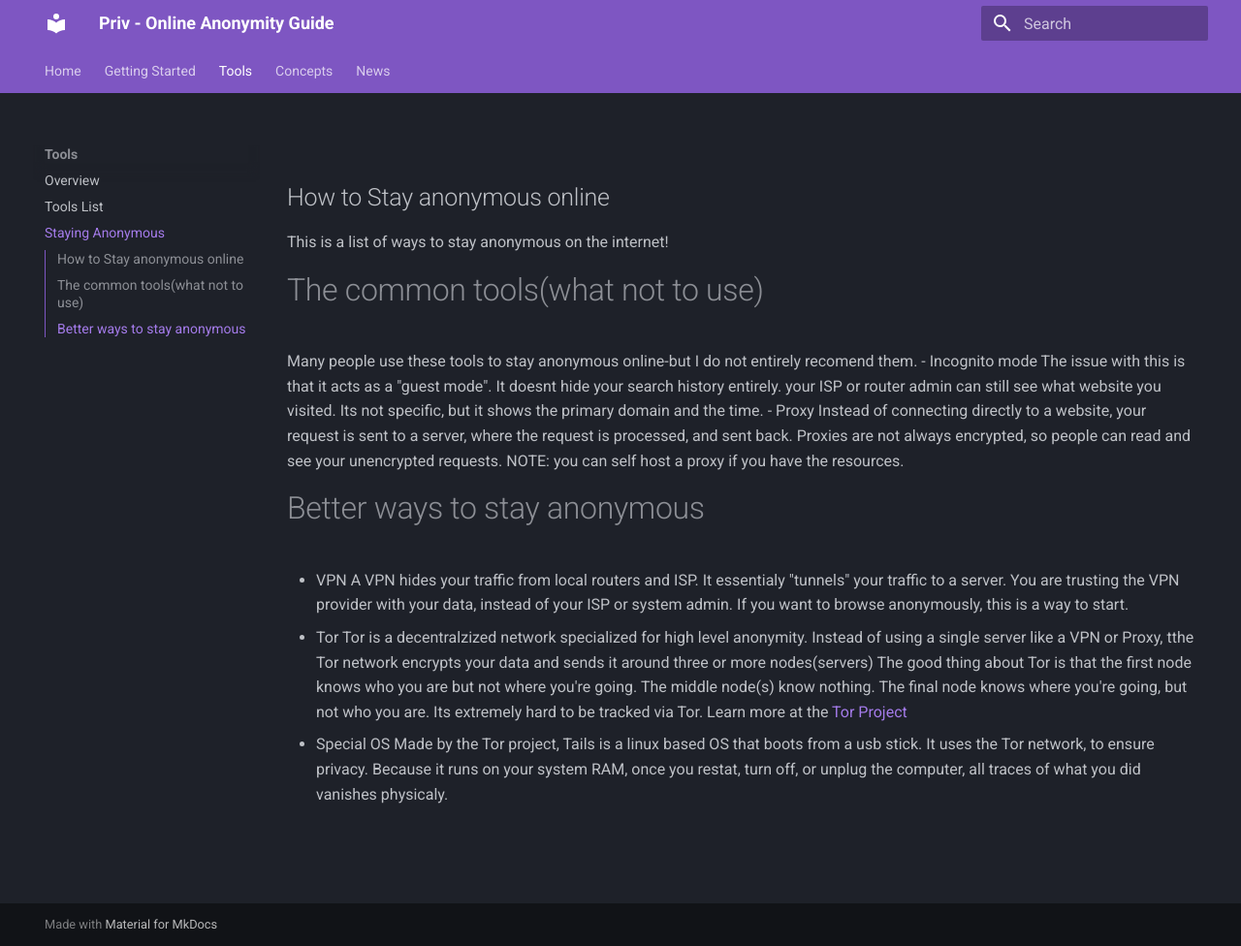
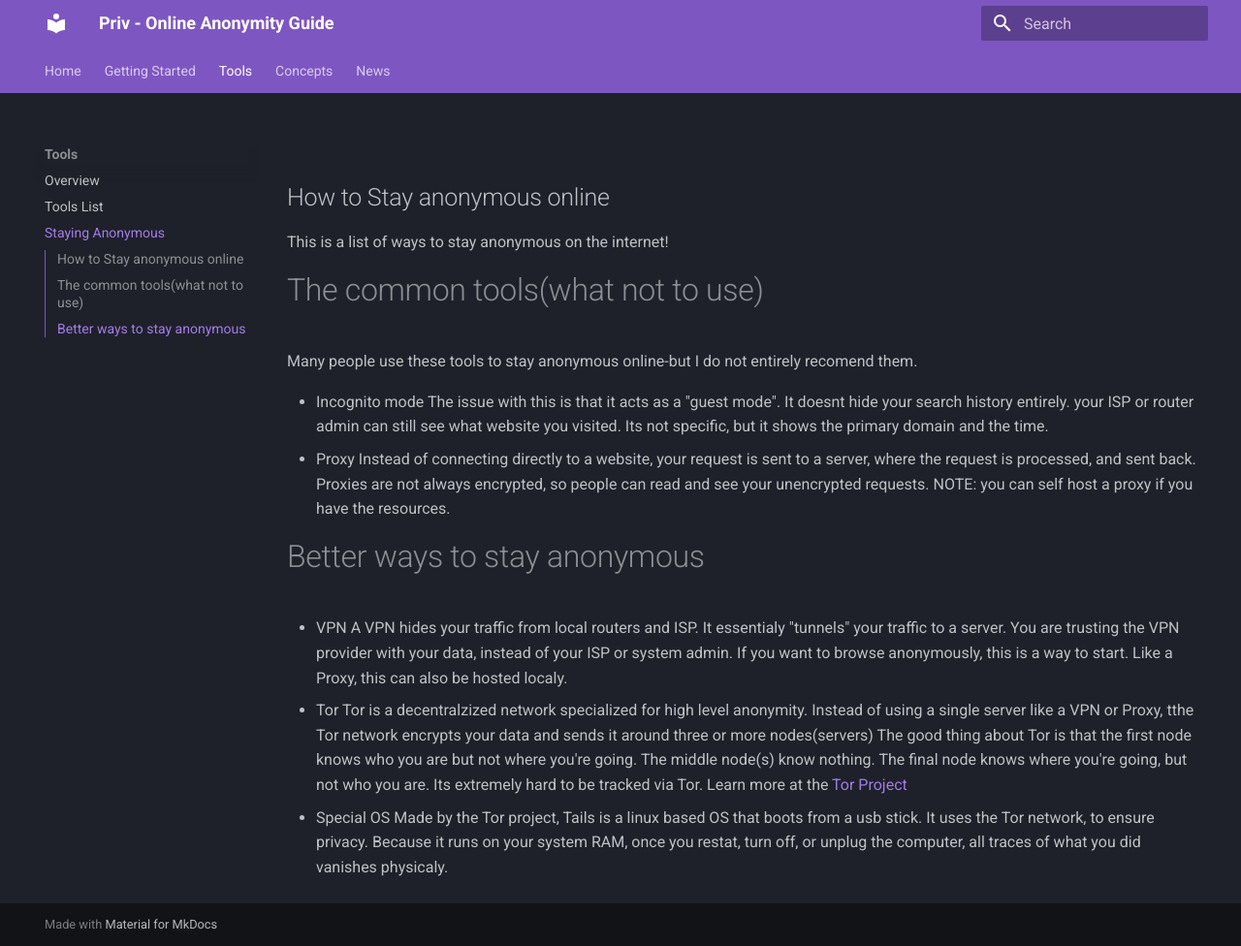
Before and after one commit to ducky955/priv, an MkDocs documentation site: the page built from docs/tools/anonymity.md, in a window 1280 px wide and 976 px high. Shown: the whole window at 97% size. Built offline with MkDocs 1.6.1 and Material for MkDocs 9.7.7, drawn with Linux system fonts in a browser that asks for light colours; plug-ins that fetch from the network failed and are left out.

Commit message:
Update anonymity.md

```diff
--- a/docs/tools/anonymity.md
+++ b/docs/tools/anonymity.md
@@ -2,7 +2,9 @@
 This is a list of ways to stay anonymous on the internet!
 
 # The common tools(what not to use)
+
 Many people use these tools to stay anonymous online-but I do not entirely recomend them.
+
 - Incognito mode
 The issue with this is that it acts as a "guest mode". It doesnt hide your search history entirely. your ISP or router admin can still see what website you visited. Its not specific, but it shows the primary domain and the time.
 - Proxy
@@ -10,7 +12,7 @@ Instead of connecting directly to a website, your request is sent to a server, w
 
 # Better ways to stay anonymous
 - VPN
-A VPN hides your traffic from local routers and ISP. It essentialy "tunnels" your traffic to a server. You are trusting the VPN provider with your data, instead of your ISP or system admin. If you want to browse anonymously, this is a way to start.
+A VPN hides your traffic from local routers and ISP. It essentialy "tunnels" your traffic to a server. You are trusting the VPN provider with your data, instead of your ISP or system admin. If you want to browse anonymously, this is a way to start. Like a Proxy, this can also be hosted localy.
 - Tor
 Tor is a decentralzized network specialized for high level anonymity. Instead of using a single server like a VPN or Proxy, tthe Tor network encrypts your data and sends it around three or more nodes(servers) The good thing about Tor is that the first node knows who you are but not where you're going. The middle node(s) know nothing. The final node knows where you're going, but not who you are. Its extremely hard to be tracked via Tor. Learn more at the [Tor Project](https://www.torproject.org/)
 - Special OS
```
